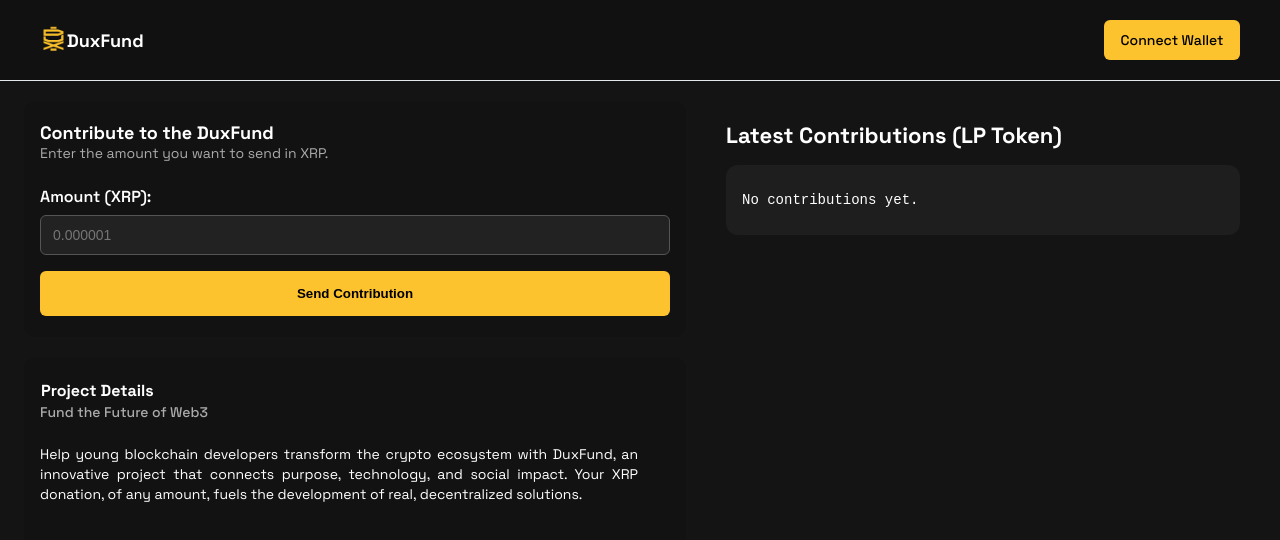
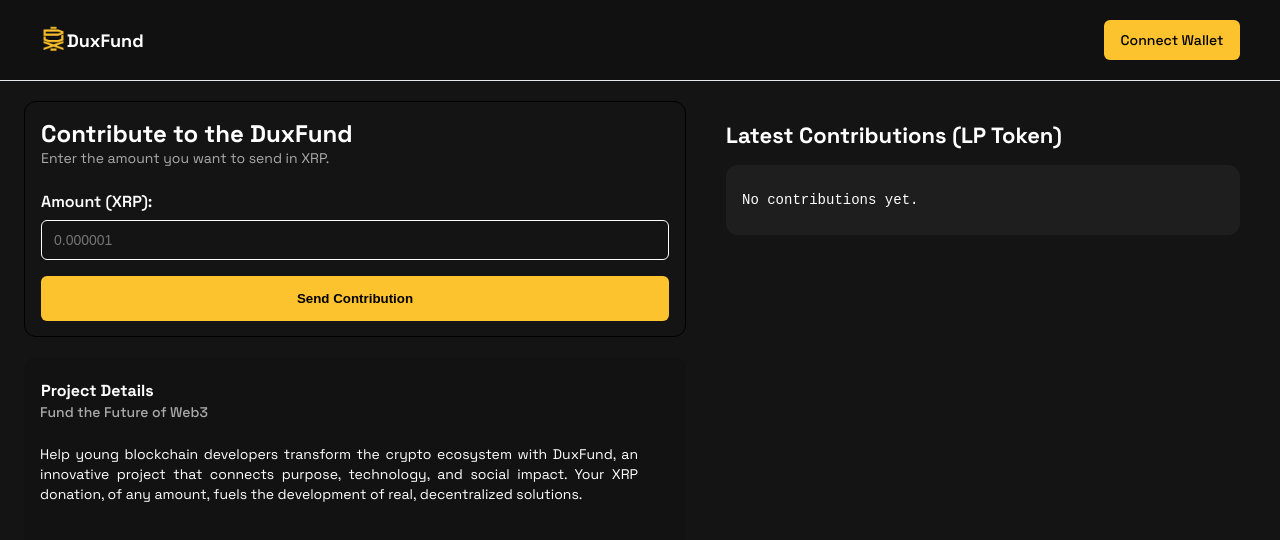
Before and after one commit to gabrielfst30/duxfund-front-end, a Next.js app: page / in a window 1280 px wide. Shown: the top 540 px of the page. Built offline with nearby package versions, Linux system fonts and the light colour scheme.

Commit message:
style: implementando guia de stylo no contribute

```diff
--- a/src/components/Contribute/styles.module.scss
+++ b/src/components/Contribute/styles.module.scss
@@ -1,24 +1,27 @@
+@use "../../../src/styles/variables.scss" as *;
+
 .Contribute {
-  background-color: #121212;
-  font-family: Space Grotesk;
+  background-color: $color-background;
+  border: 1px solid $color-text-black;
+  font-family: $font-base;
   width: 662px;
   height: 236px;
   border-radius: 12px;
-  padding: 20px 16px;
-  color: #fff;
+  padding: $spacing-list;
+  color: $color-text-white;
   display: flex;
   flex-direction: column;
   gap: 16px;
 
   h1 {
-    font-size: 18px;
+    font-size: $font-size-title;
     font-weight: 700;
     margin: 0;
   }
 
   p {
-    font-size: 14px;
-    color: #ababab;
+    font-size: $font-size-subtitle;
+    color: $color-subtitle;
     margin: 0 0 8px 0;
   }
 
@@ -27,7 +30,7 @@
     height: 24px;
     font-size: 16px;
     font-weight: 600;
-    color: #ffffff;
+    color: $color-text-white;
     margin-bottom: 4px;
   }
 
@@ -37,10 +40,10 @@
     height: 40px;
     padding: 8px 12px;
     border-radius: 6px;
-    border: 1px solid #555;
-    background-color: #222;
-    color: #eee;
-    font-size: 14px;
+    border: 1px solid $color-text-white;
+    background-color: $color-background;
+    color: $color-text-white;
+    font-size: $font-size-base;
     box-sizing: border-box;
     margin-bottom: 0;
     margin-top: 8px; /* Aqui está o espaçamento acima do input */
@@ -54,14 +57,14 @@
   }
 
   button {
-    background-color: #fdc32f;
+    background-color: $color-primary;
     border: none;
     border-radius: 6px;
     padding: 10px;
     width: 100%;
     height: 45px;
     font-weight: 700;
-    color: #000;
+    color: $color-text-black;
     cursor: pointer;
   }
 }
```
